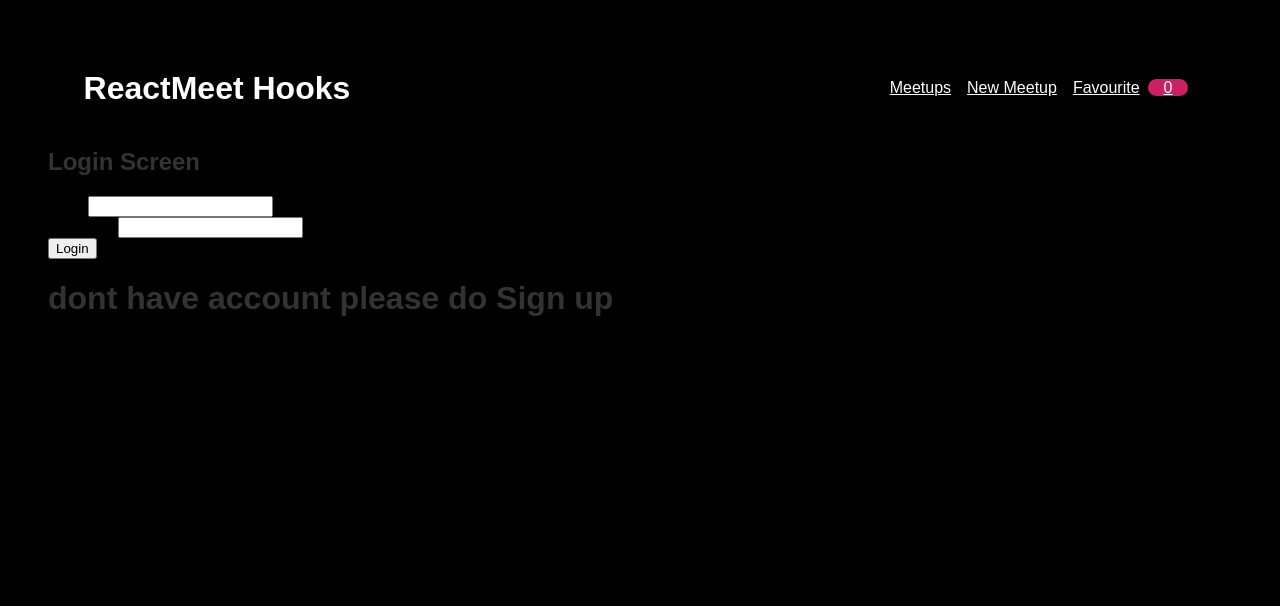
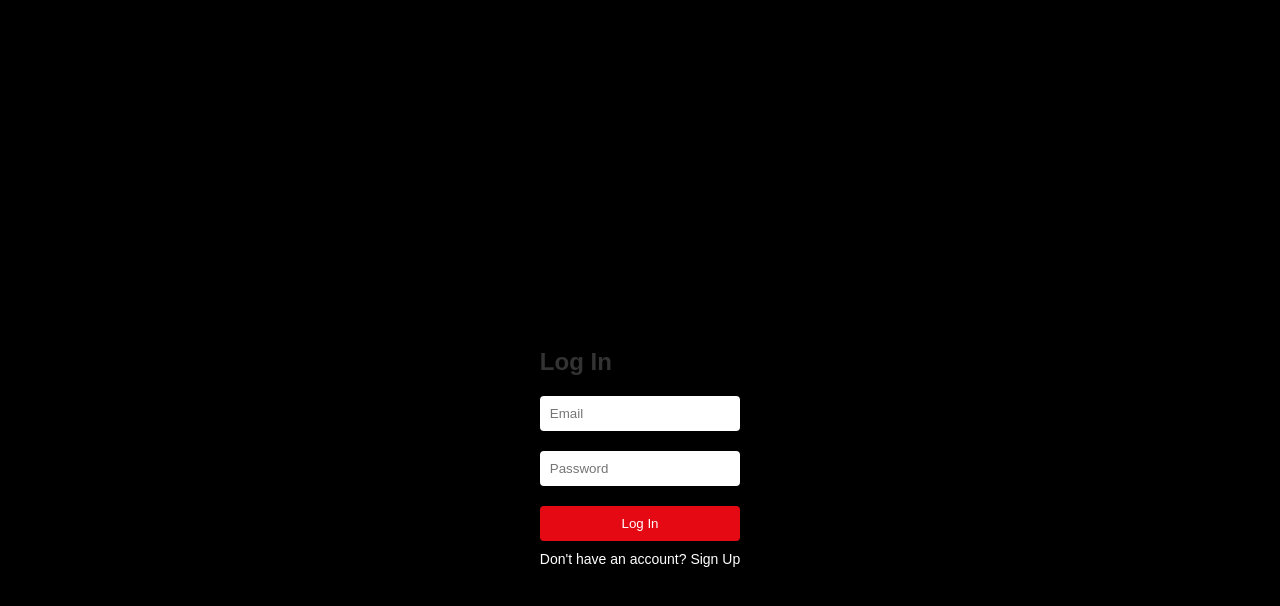
Before and after one commit to Priyanshi-lanet/react-js, a React (Create React App) app: page / in a window 1280 px wide. Shown: the top 606 px of the page. Built offline with nearby package versions, Linux system fonts and the light colour scheme.

Commit message:
design loginpage and SignUp page

```diff
--- a/src/App.js
+++ b/src/App.js
@@ -15,8 +15,8 @@ function App() {
           <Route path="/" exact element={<Login />} />
           <Route path="/all-meetup" element={<AllMeetups />} />
           <Route path="/new-meetup" element={<NewMeetup />} />
+          <Route path="/sign-up" element={<SIgnUp />} />
           <Route path="/favourite" element={<Favourites />} />
-          <Route path="/sign-up" element={<SIgnUp />} />
         </Routes>
       </BrowserRouter>
     </div>
--- /dev/null
+++ b/src/components/Login/Login.css
@@ -0,0 +1,83 @@
+.login {
+  min-height: 100vh;
+}
+.bg-image {
+  background-image: url("https://source.unsplash.com/WEQbe2jBg40/600x1200");
+  background-size: cover;
+  background-position: center;
+}
+.login-heading {
+  font-weight: 300;
+}
+.btn-login {
+  font-size: 0.9rem;
+  letter-spacing: 0.05rem;
+  padding: 0.75rem 1rem;
+}
+.invalid {
+  border-color: red !important;
+}
+.body {
+  background-image: url("https://images.unsplash.com/photo-1608229063899-4fd8fb97969b?crop=entropy&cs=tinysrgb&fit=crop&fm=jpg&h=800&ixid=MnwxfDB8MXxyYW5kb218MHx8fHx8fHx8MTcwNjUyMTYxNg&ixlib=rb-4.0.3&q=80&utm_campaign=api-credit&utm_medium=referral&utm_source=unsplash_source&w=1900");
+  background-size: "cover";
+}
+.login-container {
+  display: flex;
+  justify-content: center;
+  align-items: center;
+  height: 100vh;
+}
+
+.login-content {
+  background-color: #000;
+  padding: 40px;
+  border-radius: 8px;
+  box-shadow: 0px 0px 10px rgba(0, 0, 0, 0.3);
+  color: #fff;
+}
+
+.login-title {
+  font-size: 24px;
+  margin-bottom: 20px;
+}
+
+.login-input {
+  width: 100%;
+  padding: 10px;
+  margin-bottom: 15px;
+  border: none;
+  border-radius: 4px;
+}
+
+.login-button {
+  width: 100%;
+  padding: 10px;
+  background-color: #e50914;
+  color: #fff;
+  border: none;
+  border-radius: 4px;
+  cursor: pointer;
+}
+.error-message {
+  color: red;
+  margin-top: px;
+  margin-bottom: 5px;
+}
+
+.login-button:hover {
+  background-color: #ff0a16;
+}
+
+.signup-link {
+  margin-top: 10px;
+  font-size: 14px;
+}
+
+.signup-link a {
+  color: #fff;
+  text-decoration: none;
+}
+
+.signup-link a:hover {
+  text-decoration: underline;
+}
--- a/src/components/Login/Login.js
+++ b/src/components/Login/Login.js
@@ -1,69 +1,84 @@
 import React from "react";
-import { Formik, Form, Field, ErrorMessage } from "formik";
+import { Formik, Form, ErrorMessage } from "formik";
 import * as Yup from "yup";
-import { auth } from "../../firebase";
 import { signInWithEmailAndPassword } from "firebase/auth";
 import { useNavigate } from "react-router-dom";
+import { auth } from "../../firebase";
+import "./Login.css";
 const Login = () => {
   const history = useNavigate();
-  // Define validation schema
-  const navigateToSignUP = () => {
+
+  const navigateToSignUp = () => {
     history("/sign-up", {
       replace: true,
     });
   };
+
   const validationSchema = Yup.object().shape({
     email: Yup.string().email("Invalid email").required("Email is required"),
     password: Yup.string().required("Password is required"),
   });
 
-  // Define initial values
   const initialValues = {
     email: "",
     password: "",
   };
-  // Handle form submission
+
   const handleSubmit = (values, { setSubmitting }) => {
-    // You can perform your login logic here
-
     signInWithEmailAndPassword(auth, values.email, values.password)
-      .then((useCredential) => {
+      .then((userCredential) => {
         history("/all-meetup");
-        console.log("userCre", useCredential);
+        console.log("userCredential", userCredential);
       })
       .catch((error) => {
-        console.log("error", error);
+        console.error("error", error);
       });
   };
 
   return (
-    <div>
-      <h2>Login Screen</h2>
+    <div className="login-container">
+      <div className="login-content">
+        <h2 className="login-title">Log In</h2>
         <Formik
           initialValues={initialValues}
           validationSchema={validationSchema}
           onSubmit={handleSubmit}
         >
           {({ isSubmitting }) => (
-          <Form>
-            <div>
-              <label htmlFor="email">Email</label>
-              <Field type="email" id="email" name="email" />
-              <ErrorMessage name="email" component="div" />
+            <Form className="w-full max-w-sm">
+              <input
+                className="login-input"
+                type="email"
+                id="email"
+                name="email"
+                placeholder="Email"
+              />
+              <div className="error-message">
+                <ErrorMessage name="email" />
               </div>
-            <div>
-              <label htmlFor="password">Password</label>
-              <Field type="password" id="password" name="password" />
-              <ErrorMessage name="password" component="div" />
+              <input
+                className="login-input"
+                type="password"
+                placeholder="Password"
+                id="password"
+                name="password"
+              />
+              <div className="error-message">
+                <ErrorMessage name="password" />
               </div>
-            <button type="submit" disabled={isSubmitting}>
-              {isSubmitting ? "Logging in..." : "Login"}
+              <button
+                className="login-button"
+                type="submit"
+                disabled={isSubmitting}
+              >
+                {isSubmitting ? "Loging in..." : "Log In"}
               </button>
+              <div className="signup-link" onclick={navigateToSignUp}>
+                Don't have an account? <a href="/sign-up">Sign Up</a>
+              </div>
             </Form>
           )}
         </Formik>
-      <div onClick={navigateToSignUP()}>
-        <h1>dont have account please do Sign up</h1>
       </div>
     </div>
   );
--- a/src/components/Login/SignUp.js
+++ b/src/components/Login/SignUp.js
@@ -4,33 +4,24 @@ import * as Yup from "yup";
 import { createUserWithEmailAndPassword } from "firebase/auth";
 import { useNavigate } from "react-router-dom";
 import { auth } from "../../firebase";
+import "./Login.css";
 
-function SIgnUp() {
+function SignUp() {
   const history = useNavigate();
-  // Define validation schema
-  const navigateToSignUP = () => {
-    history("/sign-up");
-  };
   const validationSchema = Yup.object().shape({
     email: Yup.string().email("Invalid email").required("Email is required"),
     password: Yup.string().required("Password is required"),
   });
 
-  // Define initial values
   const initialValues = {
     email: "",
     password: "",
   };
-  // Handle form submission
+
   const handleSubmit = (values, { setSubmitting }) => {
-    console.log("values", values);
-    // You can perform your login logic here
-
     createUserWithEmailAndPassword(auth, values.email, values.password)
       .then((userCredential) => {
-        // const user = userCredential.user;
         history("/");
-        // console.log("userCre", userCredential);
       })
       .catch((e) => {
         console.log("error", e.code, e.message);
@@ -38,35 +29,49 @@ function SIgnUp() {
   };
 
   return (
-    <div>
-      <h2>Sign Screen</h2>
+    <div className="login-container">
+      <div className="login-content">
+        <h2 className="login-title">Sign In</h2>
         <Formik
           initialValues={initialValues}
           validationSchema={validationSchema}
           onSubmit={handleSubmit}
         >
           {({ isSubmitting }) => (
-          <Form>
-            <div>
-              <label htmlFor="email">Email</label>
-              <Field type="email" id="email" name="email" />
-              <ErrorMessage name="email" component="div" />
+            <Form className="w-full max-w-sm">
+              <Field
+                className="login-input"
+                type="email"
+                id="email"
+                name="email"
+                placeholder="Email"
+              />
+              <div className="error-message">
+                <ErrorMessage name="email" />
               </div>
-            <div>
-              <label htmlFor="password">Password</label>
-              <Field type="password" id="password" name="password" />
-              <ErrorMessage name="password" component="div" />
+              <Field
+                className="login-input"
+                type="password"
+                placeholder="Password"
+                id="password"
+                name="password"
+              />
+              <div className="error-message">
+                <ErrorMessage name="password" />
               </div>
-            <button type="submit" disabled={isSubmitting}>
-              {isSubmitting ? "Logging in..." : "Login"}
+              <button
+                type="submit"
+                className="login-button"
+                disabled={isSubmitting}
+              >
+                {isSubmitting ? "Signing in..." : "Sign In"}
               </button>
             </Form>
           )}
         </Formik>
-      <div onClick={navigateToSignUP()}>
-        <h1>dont have account please do Sign up</h1>
       </div>
     </div>
   );
 }
-export default SIgnUp;
+
+export default SignUp;
--- a/src/components/layout/MainNavigatation.js
+++ b/src/components/layout/MainNavigatation.js
@@ -1,28 +1,41 @@
 import React, { useContext } from "react";
 import "./MainNavigator.css";
-import { Link } from "react-router-dom";
+import { Link, useLocation } from "react-router-dom";
 import FavouriteContext from "../store/fav-context";
 
-function MainNavigatation() {
+function MainNavigation() {
+  const location = useLocation();
   const favCtx = useContext(FavouriteContext);
+
+  // Check if the current route is not the home or sign-up page
+  const showNavigation =
+    location.pathname !== "/" && location.pathname !== "/sign-up";
+
   return (
+    showNavigation && (
       <header className="header">
-      <div className="logo">ReactMeet Hooks</div>
         <nav>
           <ul>
+            <li>
               <Link className="header2" to="/all-meetup">
                 Meetups
               </Link>
-
+            </li>
+            <li>
               <Link className="header2" to="/new-meetup">
                 New Meetup
               </Link>
+            </li>
+            <li>
               <Link className="header2" to="/favourite">
                 Favourite<span className="badge">{favCtx.totalFavourite}</span>
               </Link>
+            </li>
           </ul>
         </nav>
       </header>
+    )
   );
 }
-export default MainNavigatation;
+
+export default MainNavigation;
```
Lines whose indentation alone changed are shown as unchanged.
